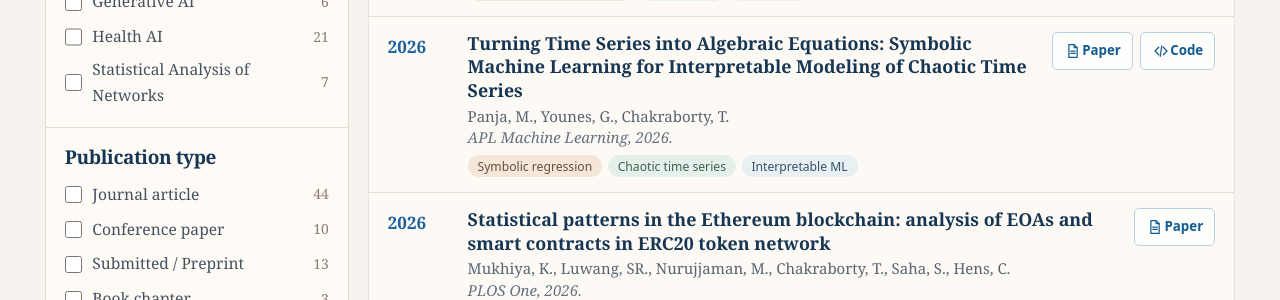
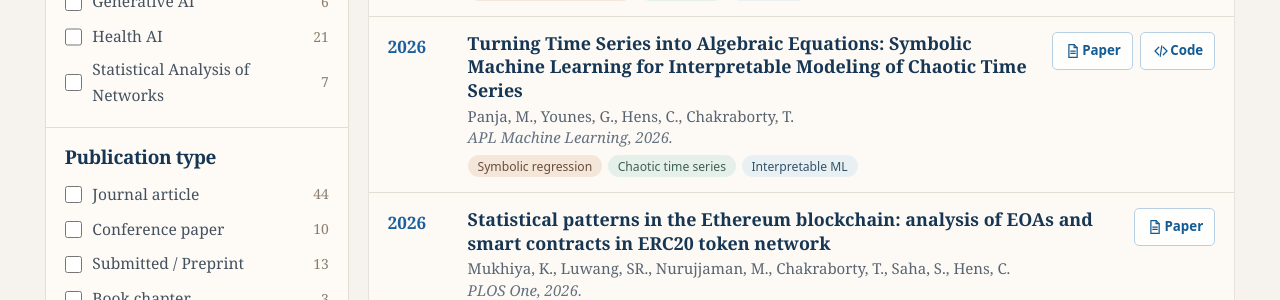
Before and after one commit to ctanujit/ctanujit.github.io, a Jekyll site: the page built from publications/index.md, in a window 1280 px wide and 900 px high, scrolled down 1849 px. Shown: the part 154-454 px from the top of the window. Built offline with Jekyll 4.4.1, drawn with Linux system fonts in a browser that asks for light colours; some web fonts are replaced.

Commit message:
Add author Hens, C. to publication entry

```diff
--- a/_data/publications.yml
+++ b/_data/publications.yml
@@ -500,10 +500,11 @@
   position: 5
   status: published
   year: 2026
-  authors_display: Panja, M., Younes, G., Chakraborty, T.
+  authors_display: Panja, M., Younes, G., Hens, C., Chakraborty, T.
   authors:
   - Panja, M.
   - Younes, G.
+  - Hens, C.
   - Chakraborty, T.
   title: 'Turning Time Series into Algebraic Equations: Symbolic Machine Learning for Interpretable Modeling of Chaotic Time Series'
   venue: APL Machine Learning
```
